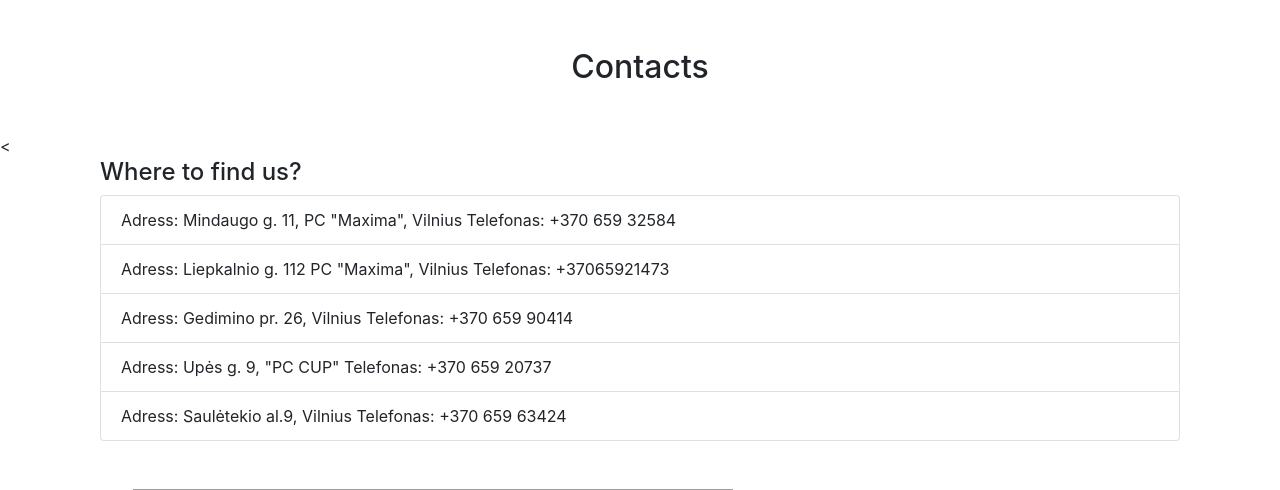
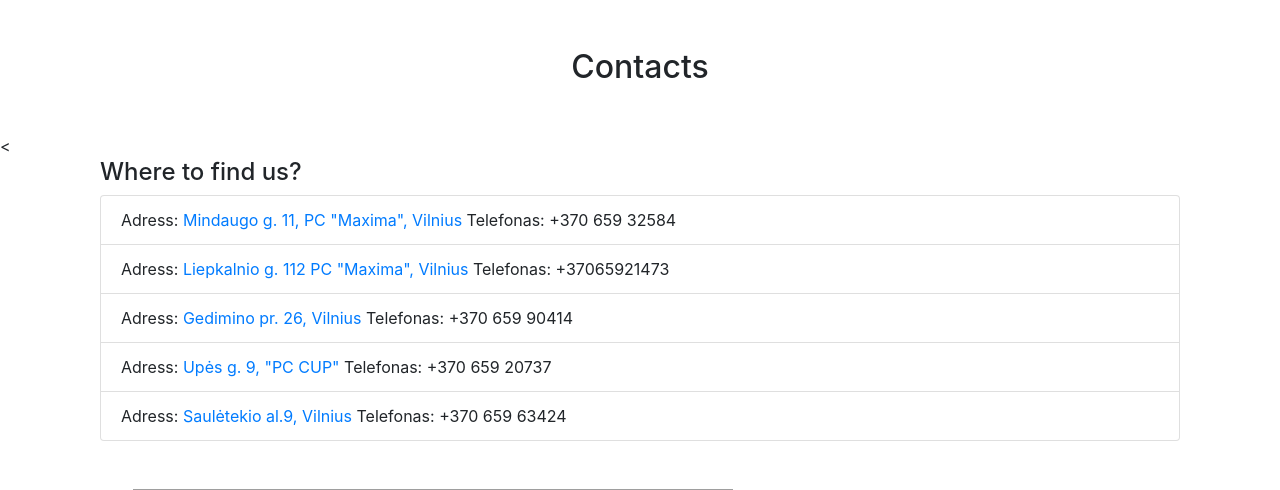
Before and after one commit to RichardB0101/PizzaTeamProject, a PHP site: page /contacts.php in a window 1280 px wide. Shown: the part 58-548 px from the top of the page. Run offline with PHP 8.4, Linux system fonts and the light colour scheme; some libraries are stand-ins or nearby versions; grey boxes are pictures that could not be loaded.

Commit message:
contacts

```diff
--- a/contacts.php
+++ b/contacts.php
@@ -13,15 +13,15 @@ include_once 'header.php';
         <h4 class="text-start">Where to find us?</h4>
 
         <ul class="list-group">
-            <li class="list-group-item">Adress: Mindaugo g. 11, PC "Maxima", Vilnius
+            <li class="list-group-item">Adress: <a href="https://www.google.com/maps?q=Mindaugo+g.+11,+PC+%22Maxima%22&um=1&ie=UTF-8&sa=X&ved=2ahUKEwjX9Mqp3K34AhU2CRAIHRDfABsQ_AUoAXoECAIQAw">Mindaugo g. 11, PC "Maxima", Vilnius</a>
                 Telefonas: +370 659 32584</li>
-            <li class="list-group-item">Adress: Liepkalnio g. 112 PC "Maxima", Vilnius
+            <li class="list-group-item">Adress: <a href="https://www.google.com/maps/search/Liepkalnio+g.+112+PC+%22Maxima%22/@54.6533382,25.3019923,17z/data=!3m1!4b1">Liepkalnio g. 112 PC "Maxima", Vilnius</a>
                 Telefonas: +37065921473</li>
-            <li class="list-group-item">Adress: Gedimino pr. 26, Vilnius
+            <li class="list-group-item">Adress: <a href="https://www.google.com/maps?q=Gedimino+pr.+26,+Vilnius&um=1&ie=UTF-8&sa=X&ved=2ahUKEwiG7pqY3a34AhWFy4sKHZeBAB4Q_AUoAXoECAEQAw">Gedimino pr. 26, Vilnius</a>
                 Telefonas: +370 659 90414</li>
-            <li class="list-group-item">Adress: Upės g. 9, "PC CUP"
+            <li class="list-group-item">Adress: <a href="https://www.google.com/maps?q=Up%C4%97s+g.+9,+%22PC+CUP%22&um=1&ie=UTF-8&sa=X&ved=2ahUKEwirt_er3a34AhWI6CoKHb79B7kQ_AUoAXoECAIQAw">Upės g. 9, "PC CUP"</a>
                 Telefonas: +370 659 20737</li>
-            <li class="list-group-item">Adress: Saulėtekio al.9, Vilnius
+            <li class="list-group-item">Adress: <a href="https://www.google.com/maps?q=Saul%C4%97tekio+al.9,+Vilnius&um=1&ie=UTF-8&sa=X&ved=2ahUKEwjtq7u-3a34AhVFEncKHbKIBhAQ_AUoAXoECAIQAw">Saulėtekio al.9, Vilnius</a>
                 Telefonas: +370 659 63424</li>
         </ul>
     </div>
```
